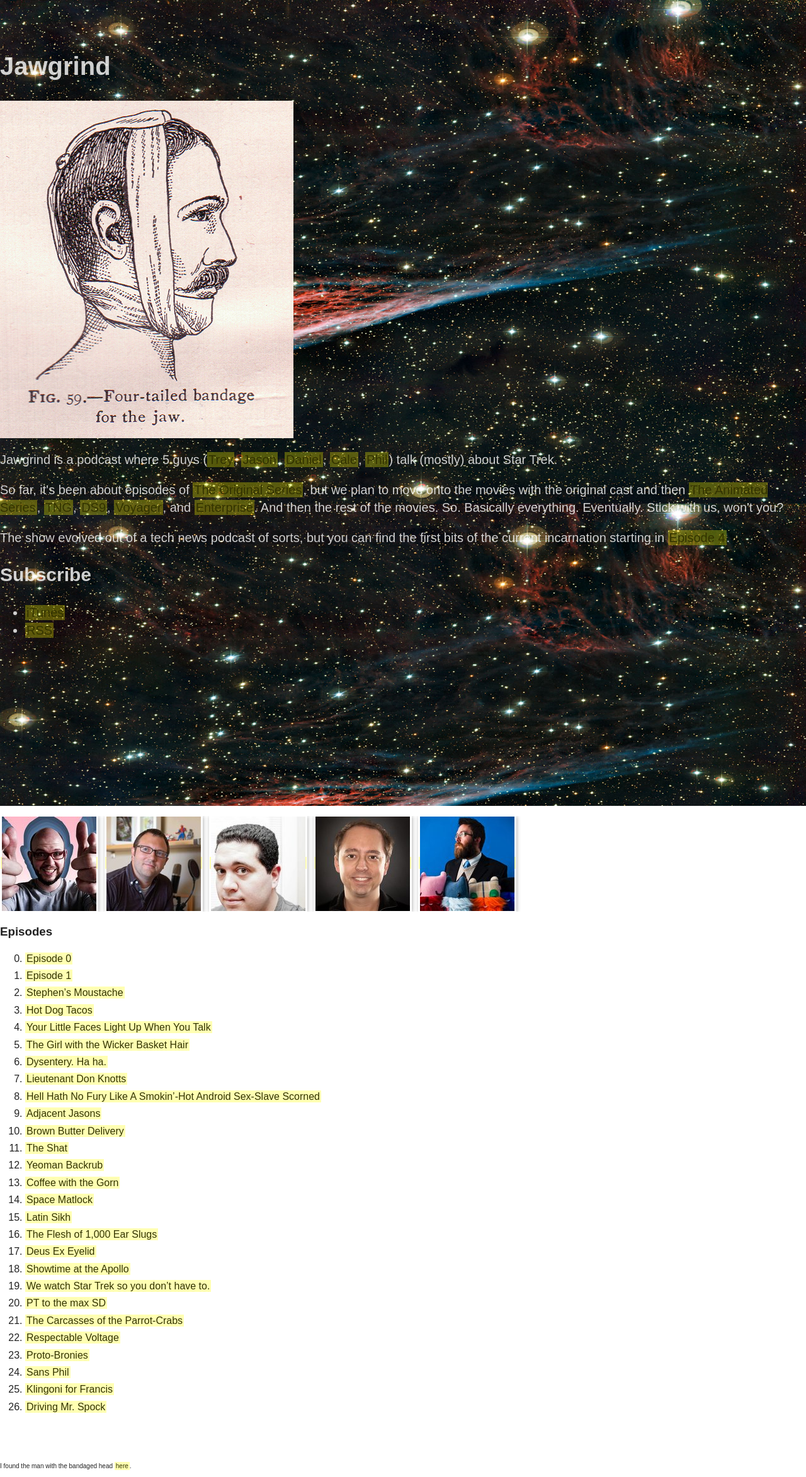
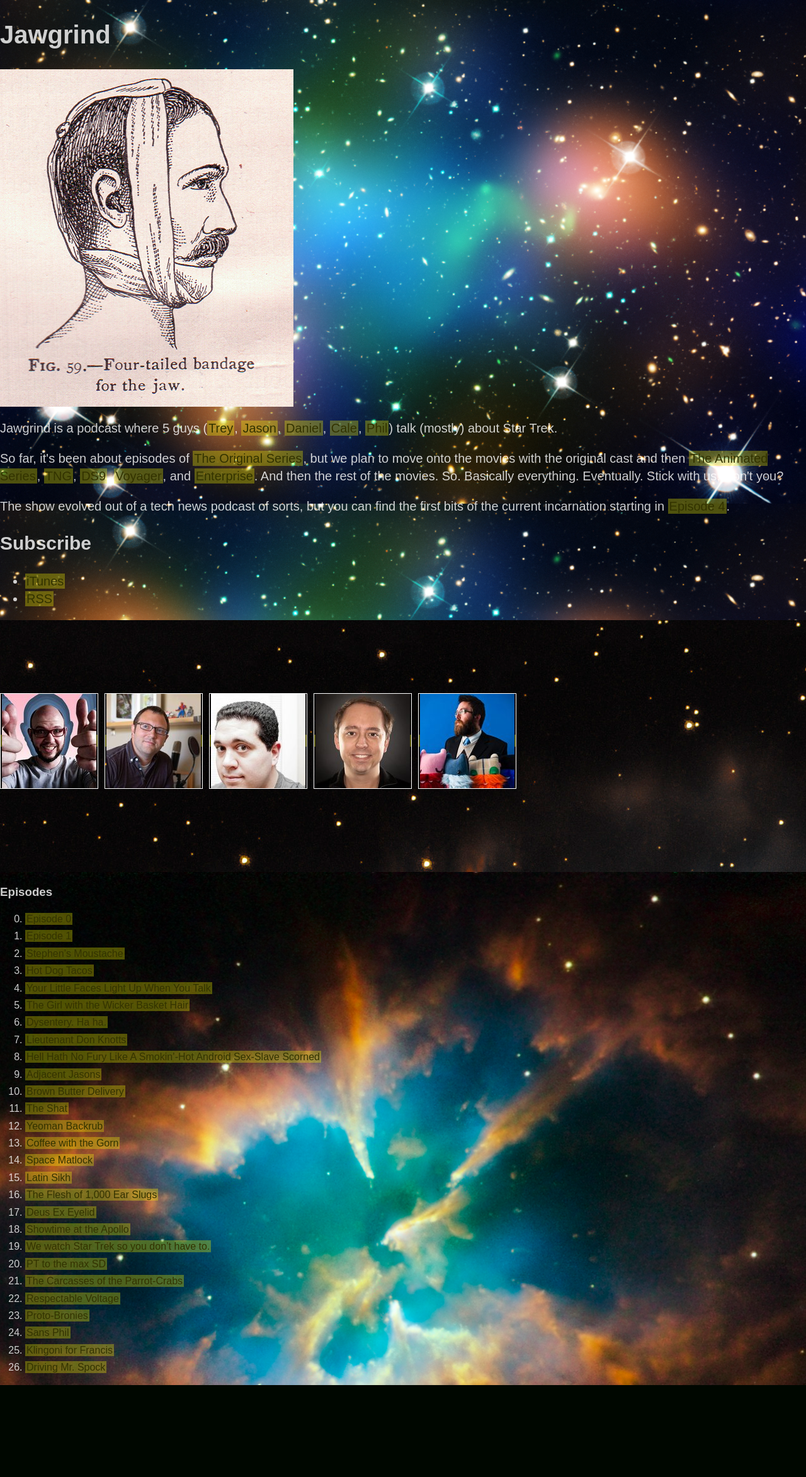
Before and after one commit to trey/jawgrind, a PHP site: page / in a window 1280 px wide. Shown: the whole page at 63% size. After the commit the page ends 2200 px from the top, so only its background shows below. Run offline with PHP 8.4, Linux system fonts and the light colour scheme; some libraries are stand-ins or nearby versions.

Commit message:
Using images that are far too big.
http://hubblesite.org/gallery/album/pr2012049a/

http://hubblesite.org/gallery/album/entire/pr2012010a/

http://hubblesite.org/gallery/album/entire/pr2009005a/

```diff
--- a/css/main.css
+++ b/css/main.css
@@ -295,22 +295,29 @@
   /* line 295, sass/_html5bp.scss */
   h2, h3 { page-break-after: avoid; } }
 /* line 10, sass/main.scss */
-#description { position: relative; height: 1280px; min-height: 1280px; color: rgba(255, 255, 255, 0.8); font-size: 20px; background: url(../img/pencil_nebula.jpg) 50% 0 fixed; background-size: 100% auto; overflow: hidden; *zoom: 1; }
-/* line 19, sass/main.scss */
-#description article { height: 1000px; width: 100%; position: absolute; top: 50px; }
+section[data-type=background] { position: relative; overflow: hidden; *zoom: 1; color: rgba(255, 255, 255, 0.8); }
 
-/* line 29, sass/main.scss */
+/* line 16, sass/main.scss */
+#description { font-size: 20px; background: url(../img/galaxy_cluster_abell_520.jpg) 50% 0 fixed; background-size: 100% auto; }
+
+/* line 22, sass/main.scss */
+#hosts { min-height: 300px; padding: 100px 0 0; background: url(../img/ngc5189.jpg) 50% 0 fixed; }
+
+/* line 28, sass/main.scss */
+#episodes { background: url(../img/ngc2818.jpg) 50% 0 fixed; }
+
+/* line 35, sass/main.scss */
 a { text-decoration: none; background: rgba(255, 255, 0, 0.3); color: #333300; padding: 1px 2px; }
-/* line 34, sass/main.scss */
+/* line 40, sass/main.scss */
 a:hover { color: #000; background: yellow; }
 
-/* line 40, sass/main.scss */
+/* line 46, sass/main.scss */
 #hosts ul { list-style: none; padding: 0; overflow: hidden; *zoom: 1; }
-/* line 44, sass/main.scss */
+/* line 50, sass/main.scss */
 #hosts ul li { float: left; margin-right: 10px; border: solid 2px white; box-shadow: 1px 1px 6px rgba(0, 0, 0, 0.3); border-width: 1px; }
 
-/* line 53, sass/main.scss */
+/* line 59, sass/main.scss */
 #episodes li { margin-bottom: 5px; }
 
-/* line 58, sass/main.scss */
-footer { font-size: 10px; padding-top: 50px; clear: both; }
+/* line 64, sass/main.scss */
+footer { display: none; font-size: 10px; padding-top: 50px; clear: both; }
--- a/index.html
+++ b/index.html
@@ -43,7 +43,7 @@
             </ul>
         </section>
 
-        <section id="episodes">
+        <section id="episodes" data-type="background" data-speed="10">
             <h3>Episodes</h3>
             <ol start="0">
                 <li><a href="http://jawgrind.com/zero">Episode 0</a></li>
```
Also changed, not shown: css/sass/main.scss (+19 -12 lines), img/galaxy_cluster_abell_520.jpg (added), img/ngc2818.jpg (added), img/ngc5189.jpg (added).
